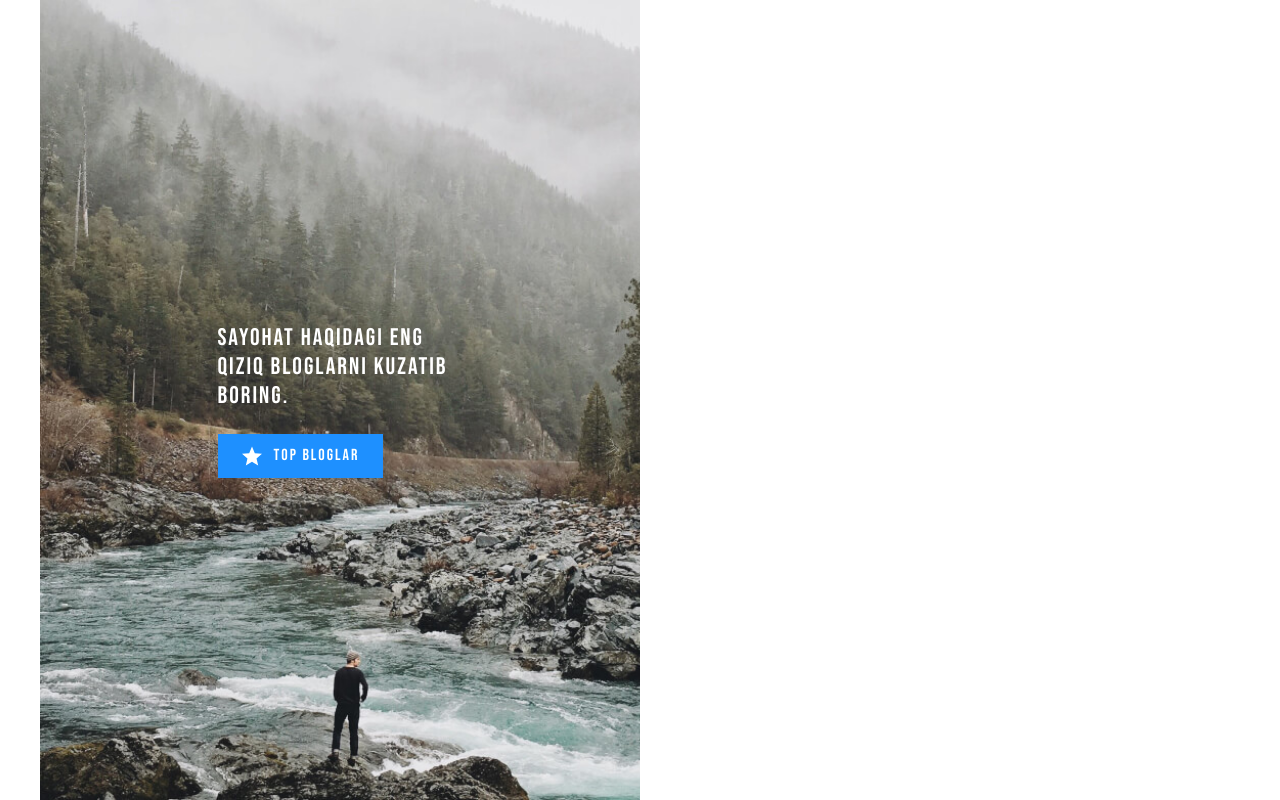
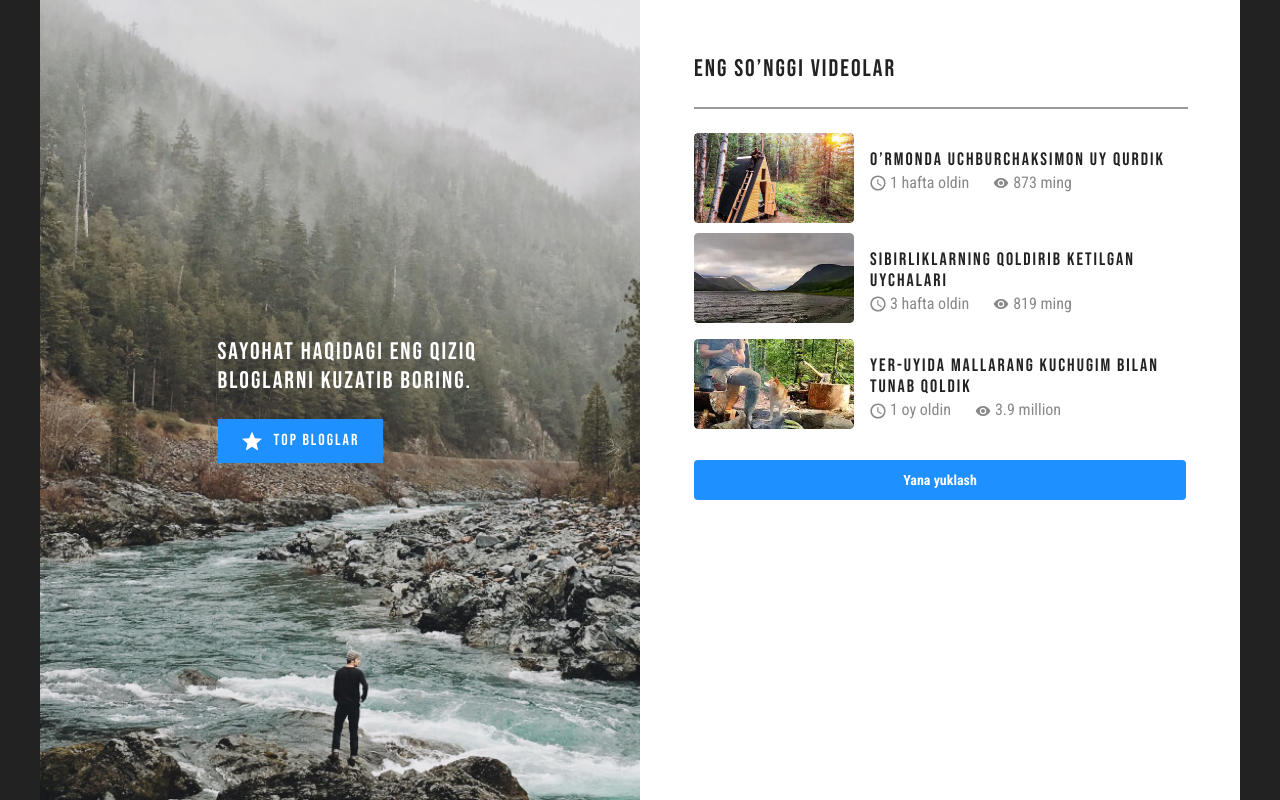
Before and after one commit to davronme/articles-project, a plain HTML site: page index.html in a window 1280 px wide. Drawn offline with Linux system fonts and the light colour scheme; files whose address does not match are found by name.

Commit message:
finish site all and chack mistakes

```diff
--- a/css/style.css
+++ b/css/style.css
@@ -11,6 +11,11 @@ html{
 ::before{
   box-sizing: inherit;
 }
+
+*:focus{
+  outline: 2px dashed #1e90ff;
+  outline-offset: 2px;
+}
 body{
   display: flex;
   flex-direction: column;
@@ -19,7 +24,7 @@ body{
   padding: 0;
   font-family: "Roboto Condensed", "Arial", sans-serif;
   font-weight: 400;
-  background-color: #fff;
+  background-color: #222;
   color: #222222;
 }
 
@@ -69,6 +74,7 @@ body{
   padding: 20px;
 }
 .hero-heading{
+  width: 285px;
   font-family:"Bebas Neue", "Roboto Condensed", "Arial", sans-serif;
   font-weight: 400;
   font-size: 24px;
@@ -112,10 +118,131 @@ body{
   background-position: center center;
   content: "";
 }
-.hero-link-inner-text {
-}
+
 /* RETENA BG */
 
+
+
+/* Latest Vedios */
+
+.latest-vedios {
+  width: 100%;
+  max-width: 600px;
+  padding: 54px;
+  background-color: #fff;
+}
+.lastest-vedio-heading{
+  margin-top: 0;
+  margin-bottom: 24px;
+  font-family:"Bebas Neue", "Roboto Condensed", "Arial", sans-serif;
+  font-size: 24px;
+  font-weight: 400;
+  line-height: normal;
+  letter-spacing: 2px;
+  text-transform: uppercase;
+}
+.latest-vedio-devider {
+  width: 492px;
+  border: 1px solid #999999;
+  margin-bottom: 24px;
+}
+.latest-vedios-list {
+  margin: 0;
+  margin-bottom: 24px;
+  padding: 0;
+  list-style: none;
+}
+
+.item-latest-vedios{
+  display: flex;
+}
+.item-latest-vedios:not(:last-child) {
+  margin: 0;
+  margin-bottom: 10px;
+}
+.item-latest-vedios-img {
+  width: 160px;
+  height: 90px;
+  /* margin-right: 16px; */
+  border-radius: 4px;
+  object-fit: cover;
+}
+.item-latest-vedios-content {
+  padding: 16px;
+}
+.item-latest-vedios-heading{
+  margin: 0;
+  margin-bottom: 4px;
+  font-family:"Bebas Neue", "Roboto Condensed", "Arial", sans-serif;
+  font-size: 18px;
+  font-weight: 400;
+  line-height: normal;
+  letter-spacing: 2px;
+}
+.item-latest-vedios-link{
+  display: inline-block;
+  color :#222;
+  text-decoration: none;
+}
+.item-latest-vedios-link:hover{
+  color: #1e90ff;
+}
+.item-latest-vedios-link:active{
+  color: rgba(30, 144, 255, 0.6);
+}
+.item-latest-vedios-meta {
+  display: flex;
+  align-items: center;
+  color: #888;
+}
+
+.item-latest-vedios-meta-item{
+  display: flex;
+  align-items:center;
+}
+.item-latest-vedios-meta-item:not(:last-child){
+  margin-right: 24px;
+}
+
+.item-latest-vedios-meta-item::before{
+  width: 16px;
+  height: 16px;
+  background-repeat: no-repeat;
+  margin-right: 4px;
+  background-size: contain;
+  background-position: center center;
+  content: "";
+}
+
+.item-latest-vedios-meta-item-published-at::before{
+  background-image:url(../img/icon-clock.svg)
+}
+
+.item-latest-vedios-meta-item-views::before{
+  background-image:url(../img/icon-eye.svg)
+}
+
+.load-more-button{
+  display: block;
+  padding: 12px;
+  width: 492px;
+  background-color: #1e90ff;
+  font-weight: 700;
+  font-size: 14px;
+  line-height: normal;
+  border: none;
+  color: #FFFFFF;
+  cursor: pointer;
+  border-radius: 4px;
+}
+
+.load-more-button:hover{
+  opacity: 0.8;
+}
+
+.load-more-button:active{
+  opacity: 0.6;
+}
 @media
 only screen and (-webkit-min-device-pixel-ratio: 2),
 only screen and (   min--moz-device-pixel-ratio: 2),
--- a/index.html
+++ b/index.html
@@ -32,7 +32,60 @@
           </a>
         </div>
       </section>
+
+
+      <section class="latest-vedios">
+      <h2 class="lastest-vedio-heading">Eng so’nggi videolar</h2>
+      <hr class="latest-vedio-devider">
+
+      <ul class="latest-vedios-list">
+
+        <!-- 1-item -->
+        <li class="item-latest-vedios">
+          <img class="item-latest-vedios-img" src="img/small-house.jpg" alt="house in the nature" width="160" height="90" srcset="img/small-house.jpg 1x, img/small-house@2x.jpg 2x">
+          <div class="item-latest-vedios-content">
+          <h3 class="item-latest-vedios-heading">
+            <a class="item-latest-vedios-link" href="#">O’rmonda uchburchaksimon uy qurdik</a>
+          </h3>
+          <div class="item-latest-vedios-meta">
+            <time class="item-latest-vedios-meta-item item-latest-vedios-meta-item-published-at">1 hafta oldin</time>
+            <div class=" item-latest-vedios-meta-item item-latest-vedios-meta-item-views">873 ming</div>
+          </div>
+          </div>
+        </li>
+        <!-- 2-item -->
+        <li class="item-latest-vedios">
+          <img class="item-latest-vedios-img" src="img/img-with-sea.jpg" alt="nature with sea " width="160" height="90" srcset="img/img-with-sea.jpg 1x, img/img-with-sea@2x.jpg 2x">
+          <div class="item-latest-vedios-content">
+          <h3 class="item-latest-vedios-heading" >
+            <a class="item-latest-vedios-link" href="#">Sibirliklarning qoldirib ketilgan uychalari</a>
+          </h3>
+          <div class="item-latest-vedios-meta">
+            <time class="item-latest-vedios-meta-item item-latest-vedios-meta-item-published-at">3 hafta oldin</time>
+            <div class="item-latest-vedios-meta-item item-latest-vedios-meta-item-views">819 ming</div>
+          </div>
+          </div>
+        </li>
+        <!-- 3-item -->
+        <li class="item-latest-vedios">
+          <img class="item-latest-vedios-img" src="img/igm-with-dog.jpg" alt="man with dog" width="160" height="90" srcset="img/igm-with-dog.jpg 1x, img/igm-with-dog@2x.jpg 2x">
+          <div class="item-latest-vedios-content">
+          <h3 class="item-latest-vedios-heading">
+            <a class="item-latest-vedios-link" href="#">Yer-uyida mallarang kuchugim bilan tunab qoldik</a>
+          </h3>
+          <div class="item-latest-vedios-meta">
+            <time class="item-latest-vedios-meta-item item-latest-vedios-meta-item-published-at">1 oy oldin</time>
+            <div class="item-latest-vedios-meta-item item-latest-vedios-meta-item-views">3.9 million</div>
+          </div>
+          </div>
+        </li>
+      </ul>
+
+      <button class="load-more-button" type="button">Yana yuklash</button>
+    </section>
     </div>
+
+
   </main>
 
   <script src="js/main.js"> </script>
```
Also changed, not shown: img/icon-clock.svg (added), img/icon-eye.svg (added), img/igm-with-dog.jpg (added), img/igm-with-dog@2x.jpg (added), img/img-with-sea.jpg (added), img/img-with-sea@2x.jpg (added), img/small-house.jpg (added), img/small-house@2x.jpg (added).
